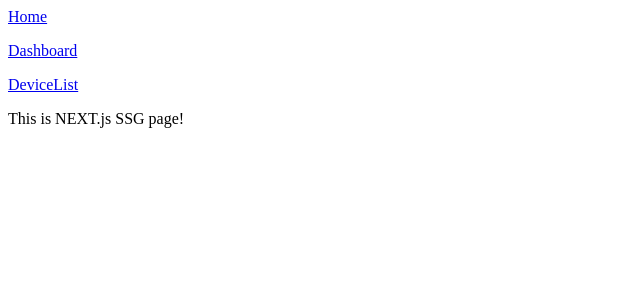
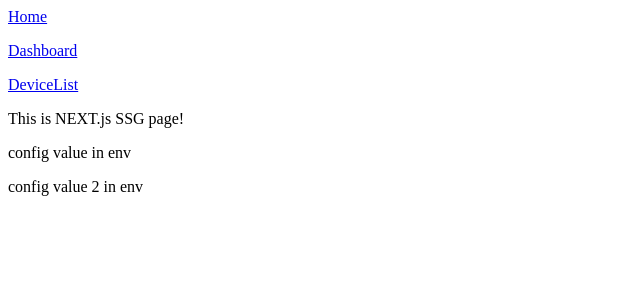
Before and after one commit to miketorii/ReactApps, a Next.js app in the folder appnextvm/: page / in a window 1280 px wide. Shown: the top 300 px of the page, without its empty margins (0-640 px from the left). Built offline with nearby package versions, Linux system fonts and the light colour scheme.

Commit message:
add .env

```diff
--- a/appnextvm/app/page.tsx
+++ b/appnextvm/app/page.tsx
@@ -16,6 +16,8 @@ const SSGPage: NextPage<SSGProps> = (props) => {
 		      <main>
 			<p>This is NEXT.js SSG page!</p>
 			<p>{message}</p>
+			<p>{process.env.TEST}</p>
+			<p>{process.env.NEXT_PUBLIC_TEST}</p>
 		      </main>
 	      </div>
        );
```
Also changed, not shown: 1 other file (tests, documents, lock files or other folders).
